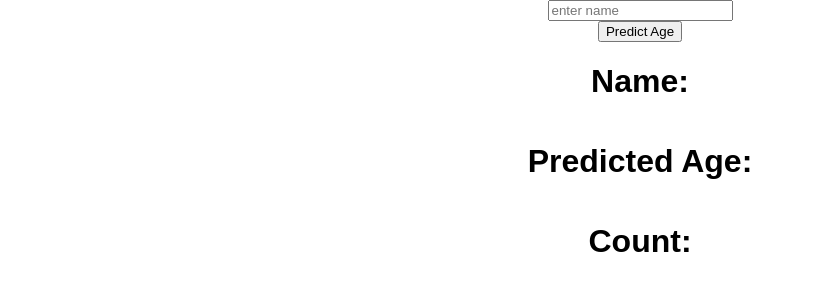
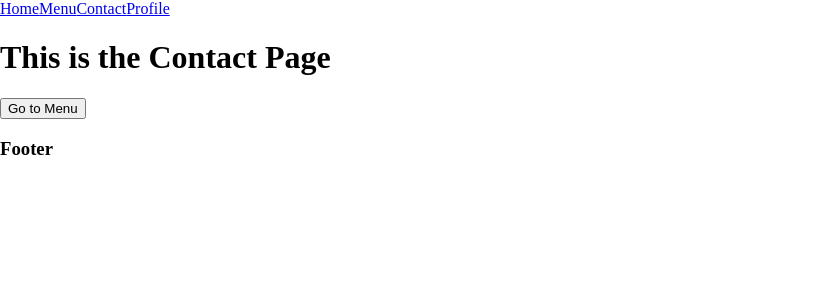
Before and after one commit to RanJets/learning-react, a React (Create React App) app: page /contact in a window 1280 px wide. Shown: the top 300 px of the page, without its empty margins (0-813 px from the left). Built offline with nearby package versions, Linux system fonts and the light colour scheme.

Commit message:
Lesson-7 Routes

```diff
--- a/package.json
+++ b/package.json
@@ -9,6 +9,7 @@
     "axios": "^1.1.3",
     "react": "^18.2.0",
     "react-dom": "^18.2.0",
+    "react-router-dom": "^6.4.3",
     "react-scripts": "5.0.1",
     "web-vitals": "^2.1.4"
   },
--- a/src/App.js
+++ b/src/App.js
@@ -1,27 +1,30 @@
 import "./App.css";
-import Axios from "axios";
-import { useEffect, useState } from "react";
+import { BrowserRouter as Router, Routes, Route, Link } from "react-router-dom";
+import { Home } from "./pages/Home";
+import { Menu } from "./pages/Menu";
+import { Contact } from "./pages/Contact";
+import { Navbar } from "./Navbar";
+import { Profile } from "./pages/Profile";
 
 function App() {
-  const [name, setName] = useState("");
-  const [predictedAge, setPredictedAge] = useState(null); //onother way of initializing an object - 'null'
-
-  const fetchData = () => {
-    Axios.get(`https://api.agify.io/?name=${name}`).then((res) => {
-      setPredictedAge(res.data);
-    });
-  };
   return (
-    //question mark basically prevent the object from bricking due to null value
-    <div className="App">
-      <input
-        placeholder="enter name"
-        onChange={(event) => setName(event.target.value)}
-      />
-      <button onClick={fetchData}> Predict Age</button>
-      <h1>Name: {predictedAge?.name}</h1>
-      <h1>Predicted Age: {predictedAge?.age} </h1>
-      <h1>Count: {predictedAge?.count}</h1>
+    <div>
+      {/* The perfect layout for Routes using react-router-dom */}
+      <Router>
+        {/* in this space you can put all your links or navbar components */}
+        <Navbar />
+        {/* usually links come first before routes */}
+        <Routes>
+          {/* in this space you can put all your routes */}
+          <Route path="/" element={<Home />} />
+          <Route path="/menu" element={<Menu />} />
+          <Route path="/contact" element={<Contact />} />
+          <Route path="/profile/:username" element={<Profile />} />
+          {/* the ':username' is how you create parameters */}
+          <Route path="*" element={<h1>Page Not Found</h1>} />
+        </Routes>
+      </Router>
+      <h3>Footer</h3>
     </div>
   );
 }
--- /dev/null
+++ b/src/Navbar.js
@@ -0,0 +1,12 @@
+import { Link } from "react-router-dom";
+
+export const Navbar = () => {
+  return (
+    <div>
+      <Link to="/">Home</Link>
+      <Link to="/menu">Menu</Link>
+      <Link to="/contact">Contact</Link>
+      <Link to="/profile/rhandell">Profile</Link>
+    </div>
+  );
+};
--- /dev/null
+++ b/src/pages/Contact.js
@@ -0,0 +1,16 @@
+import { useNavigate } from "react-router-dom";
+export const Contact = () => {
+  const navigate = useNavigate();
+  return (
+    <div>
+      <h1>This is the Contact Page</h1>
+      <button
+        onClick={() => {
+          navigate("/menu");
+        }}
+      >
+        Go to Menu
+      </button>
+    </div>
+  );
+};
--- /dev/null
+++ b/src/pages/Home.js
@@ -0,0 +1,7 @@
+export const Home = () => {
+  return (
+    <div>
+      <h1>This is the Home Page</h1>
+    </div>
+  );
+};
--- /dev/null
+++ b/src/pages/Menu.js
@@ -0,0 +1,7 @@
+export const Menu = () => {
+  return (
+    <div>
+      <h1>This is the Menu Page</h1>
+    </div>
+  );
+};
--- /dev/null
+++ b/src/pages/Profile.js
@@ -0,0 +1,12 @@
+import { useNavigate, useParams } from "react-router-dom";
+
+export const Profile = () => {
+  const navigate = useNavigate(); //this hook is to create a navigation for every routes of the page
+  const { username } = useParams(); //this hook accepts parameters that passed in the url
+  return (
+    <div>
+      <h1>This is {username} Profile</h1>
+      <button onClick={() => navigate("/")}>Go to Home</button>
+    </div>
+  );
+};
```
Also changed, not shown: 1 other file (tests, documents, lock files or other folders).
